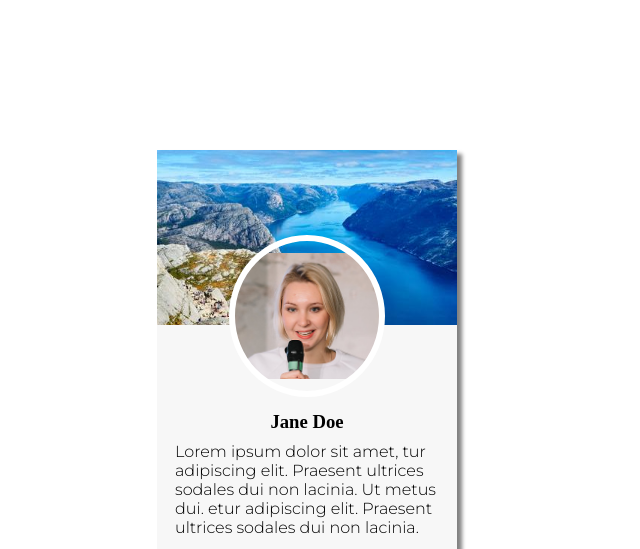
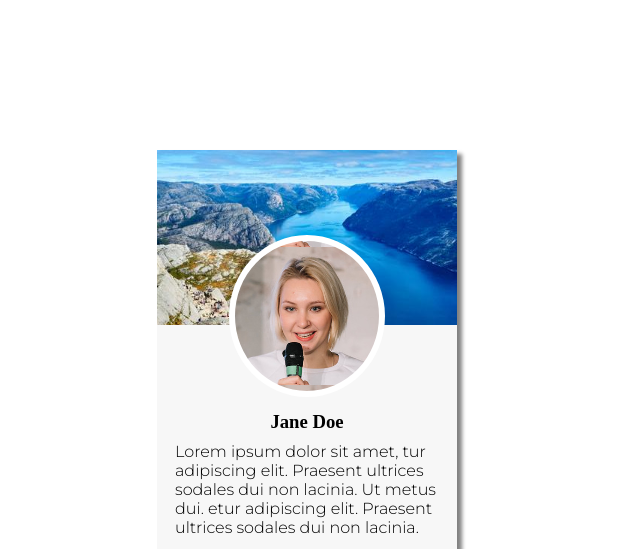
Before and after one commit to AR20-4/cardhomework, a plain HTML site: page index.html in a window 1280 px wide. Shown: the top 549 px of the page, without its empty margins (333-973 px from the left). Drawn offline with Linux system fonts and the light colour scheme; a web font is replaced by a local one.

Commit message:
Update styles.css
I looked up the issue with the girl photo and to solve I again hacked and made the photo 10% larger as well as commented out the background-repeat.
Let's see if it works?

```diff
--- a/styles.css
+++ b/styles.css
@@ -48,8 +48,8 @@ https://developer.mozilla.org/en-US/docs/Web/CSS/transform-function/translate3d
   width: 48%;
   background-image: url(img/jane-doe.jpg
 );
-  background-size: 100%;
-  background-repeat: no-repeat;
+  background-size: 110%;
+  /*background-repeat: no-repeat;*/
   background-position: center;
   border-radius: 50%;
   border: 6px solid white;
```
